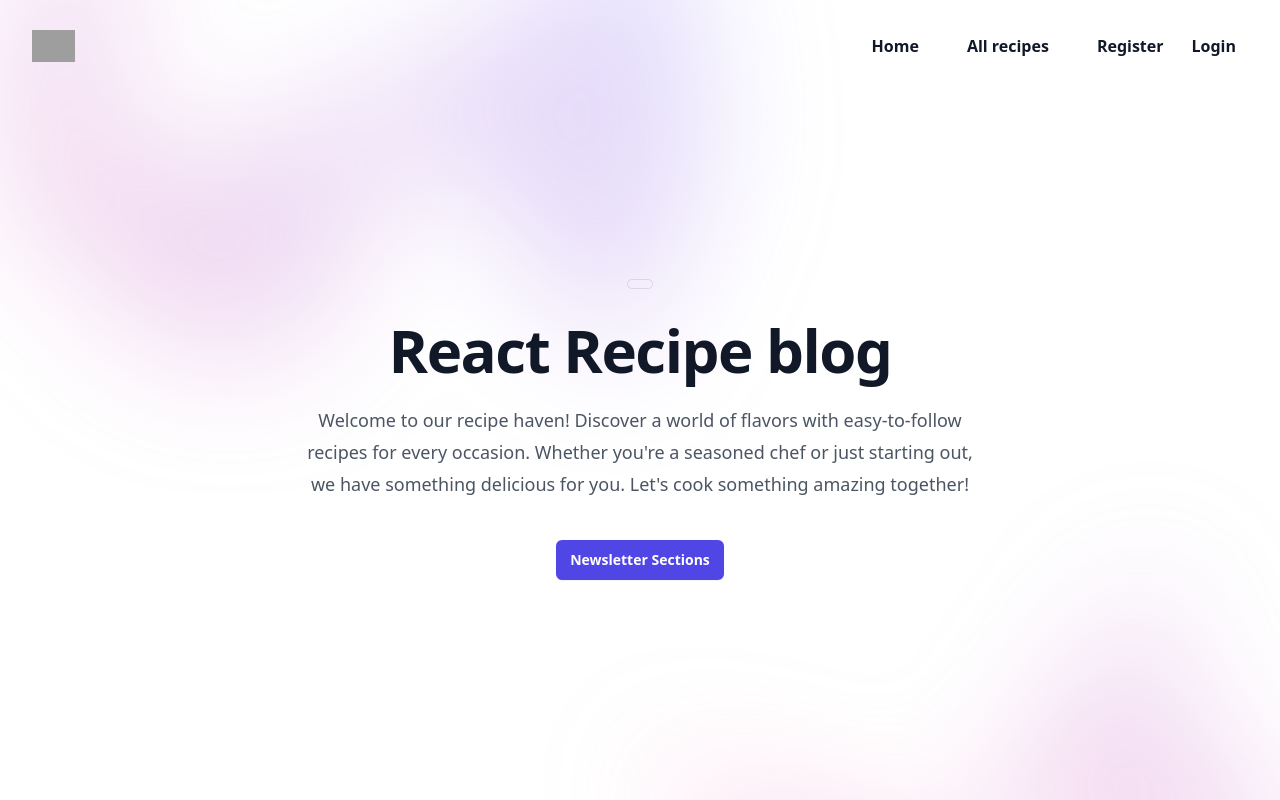
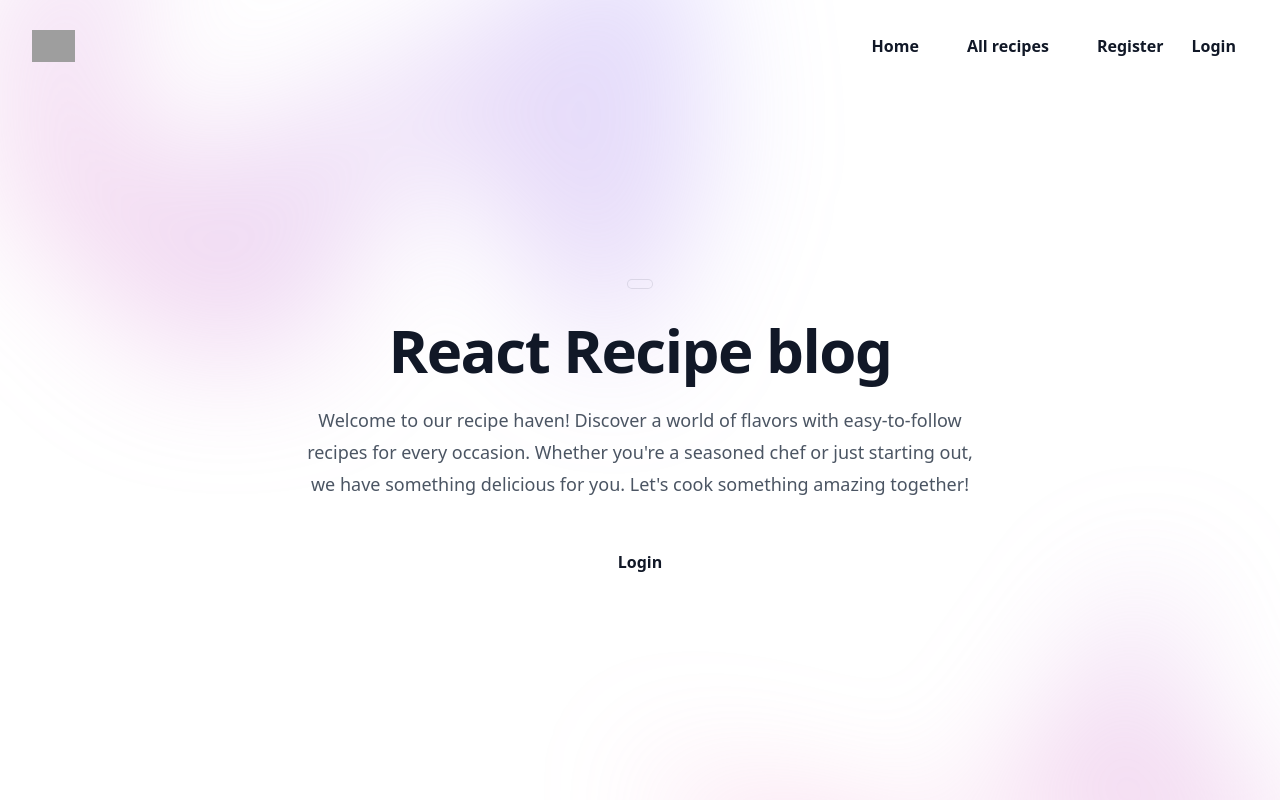
Before and after one commit to Duly111/React-Project-June-2024, a React (Vite) app in the folder client/: page / in a window 1280 px wide. Shown: the top 800 px of the page. Built offline with nearby package versions, Linux system fonts and the light colour scheme; grey boxes are pictures that could not be loaded.

Commit message:
The last update

```diff
--- a/client/src/components/home/Home.jsx
+++ b/client/src/components/home/Home.jsx
@@ -1,7 +1,11 @@
 import { Link } from "react-router-dom";
+import withAuth from "../../hoc/withAuth";
 
-export default function Home() {
+function Home({
+  auth
+}) {
 
+  const {isAuthenticated} = auth;
 
     return (
         <div className="relative isolate px-6 pt-14 lg:px-8">
@@ -31,12 +35,25 @@ export default function Home() {
                 Whether you're a seasoned chef or just starting out, we have something delicious for you. Let's cook something amazing together!
               </p>
               <div className="mt-10 flex items-center justify-center gap-x-6">
-                <Link
+
+              {isAuthenticated
+                ?(
+                  <Link
                   to="/newsletter"
                   className="rounded-md bg-indigo-600 px-3.5 py-2.5 text-sm font-semibold text-white shadow-sm hover:bg-indigo-500 focus-visible:outline focus-visible:outline-2 focus-visible:outline-offset-2 focus-visible:outline-indigo-600"
                 >
                     Newsletter Sections
                 </Link>
+                )
+                :(
+                  <Link
+                        to="/login"
+                        className="-mx-3 block rounded-lg px-3 py-2 text-base font-semibold leading-7 text-gray-900 hover:bg-gray-50"             >
+                        Login
+                      </Link>
+                )
+              }
+
               </div>
             </div>
           </div>
@@ -55,3 +72,6 @@ export default function Home() {
         </div>
     )
   }
+
+  const enHeader = withAuth(Home)
+  export default enHeader
```
